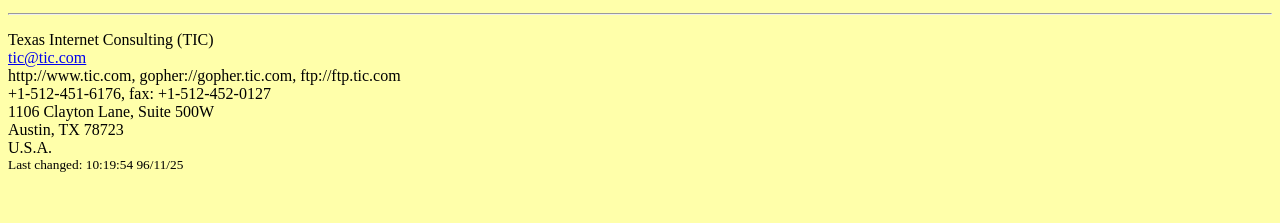
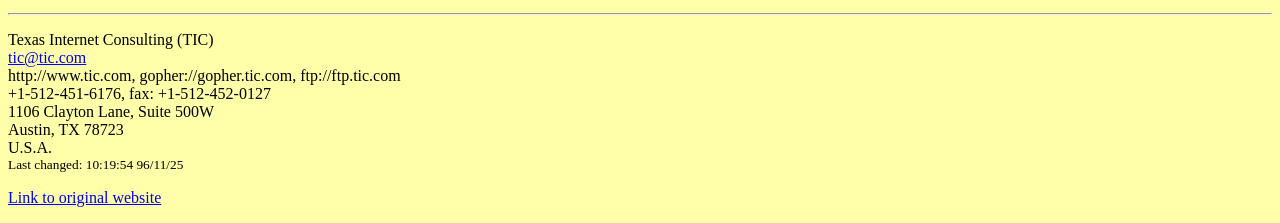
Before and after one commit to wongx654/myaccount.github.io, a plain HTML site: page index.html in a window 1280 px wide. Shown: the part 1131-1354 px from the top of the page. Before the commit the page ends 1320 px from the top, so only its background shows below. Drawn offline with Linux system fonts and the light colour scheme.

Commit message:
Update index.html

```diff
--- a/index.html
+++ b/index.html
@@ -56,5 +56,8 @@
 <small>Last changed: 10:19:54 96/11/25</small>
 </p>
 
+<p><a href="https://web.archive.org/web/19971210055300/http://www.tic.com/">Link to original website</a>
+</p>
+
 </body>
 </html>
```
